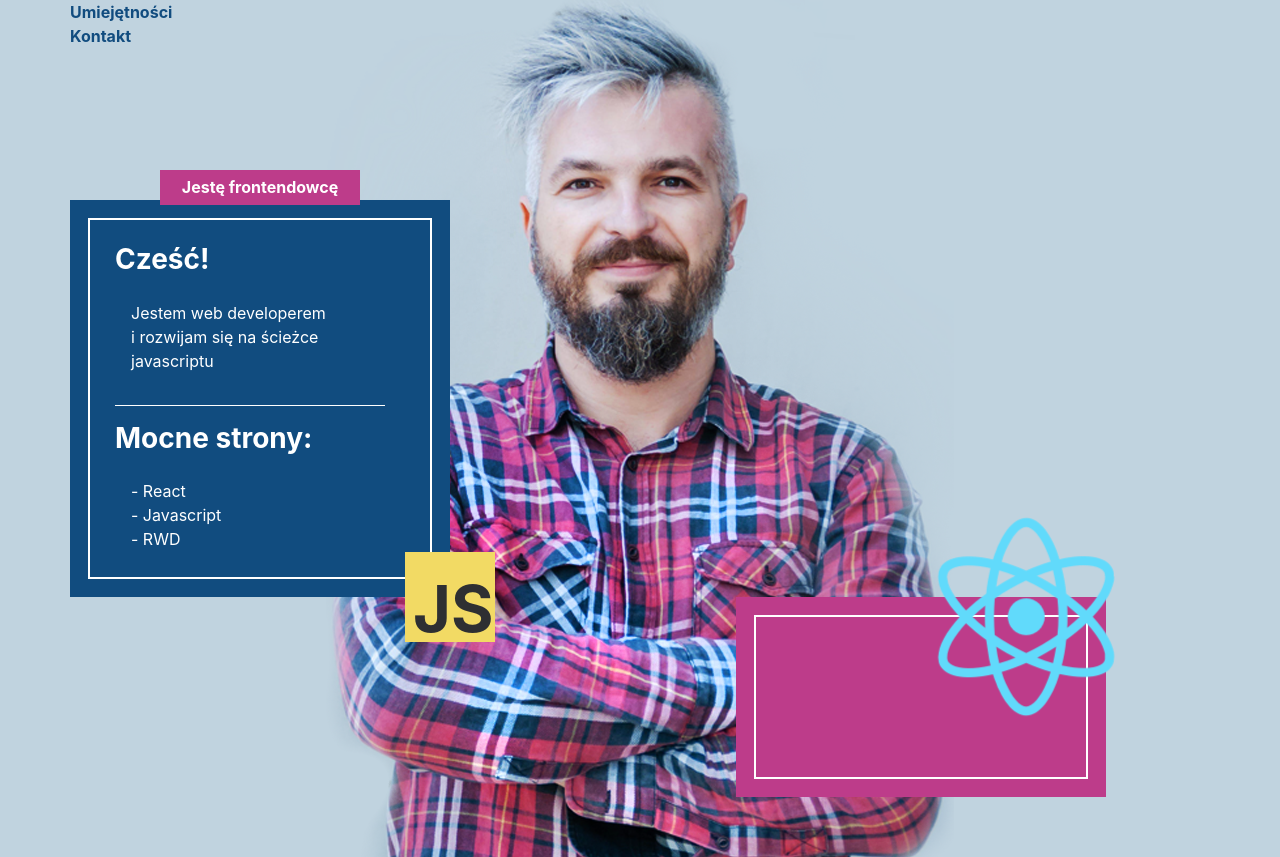
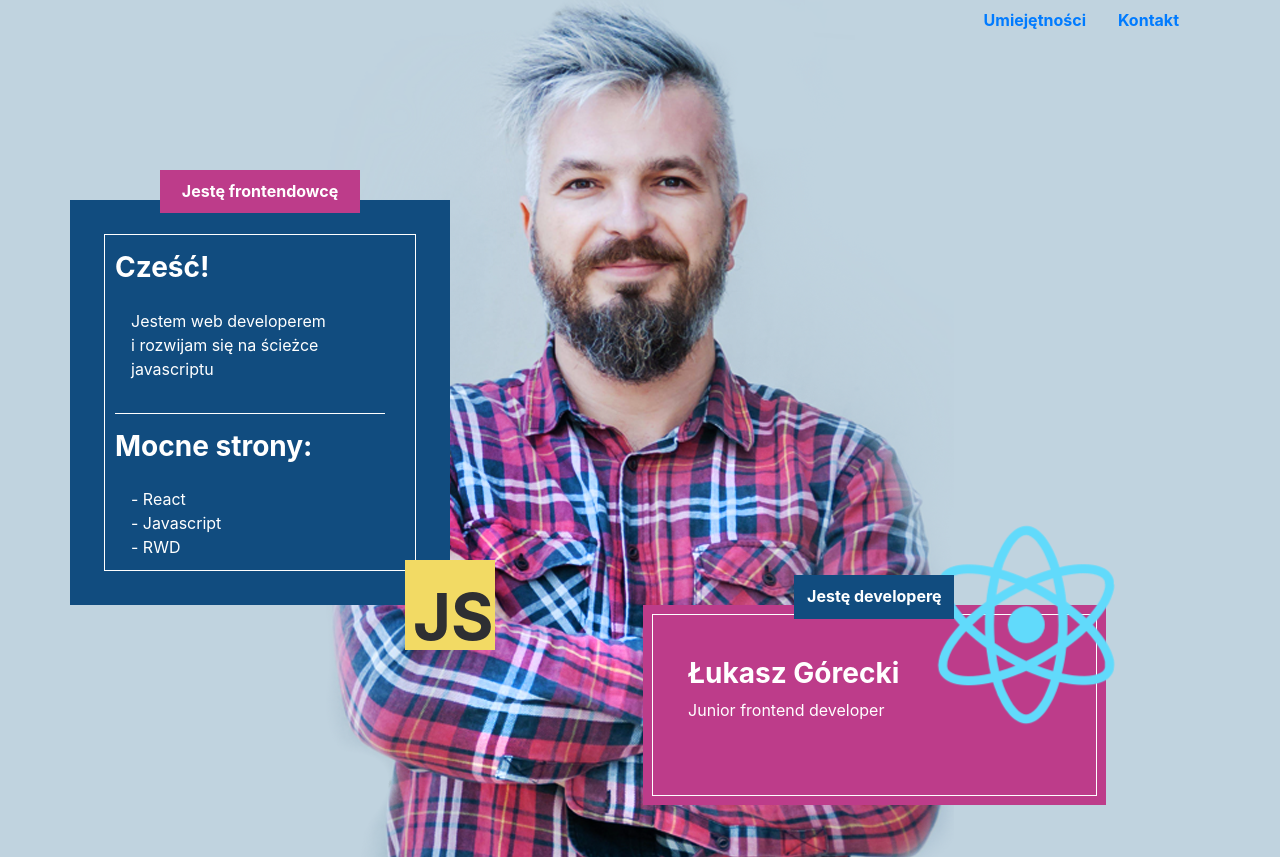
Before and after one commit to sq1fya/my-lp, a React (Create React App) app: page / in a window 1280 px wide. Built offline with nearby package versions, Linux system fonts and the light colour scheme.

Commit message:
add all element to project - start comparison

```diff
--- a/src/App.js
+++ b/src/App.js
@@ -7,20 +7,25 @@ class App extends Component {
   render() {
     return (
       <section className="container-fluid image-lukasz">
-        <div className="row">
+        <div className="row ">
           <div className="container">
-            <div className="row">
+            <div className="row justify-content-end">
               <header>
-                <div className="col" />
-                <nav className="nav-bar">
-                  <ul className="list-group">
-                    <li><strong>Umiejętności</strong></li>
-                    <li><strong>Kontakt</strong> </li>
+                <div className="col ">
+                <nav className="nav-bar ">
+                  <ul className="nav ">
+                    <li className="nav-item">
+                      <a className="nav-link" href="#"><strong>Umiejętności</strong></a>
+                    </li>
+                    <li>
+                      <a className="nav-link" href="#"><strong>Kontakt</strong></a>
+                    </li>
                   </ul>
                 </nav>
+                </div>
               </header>
             </div>
-            <div className="row d-flex align-items-end ">
+            <div className="row d-flex align-items-end">
               <div className="left-box col-4">
                 <div className="title-box justify-content-center sticky-top">
                   <h6 className="title "><strong>Jestę frontendowcę</strong></h6>
@@ -49,11 +54,20 @@ class App extends Component {
                 </span>
               </div>
             </div>
-            <div>
-                <div className="react-logo float-right">
-                  <img src={logo} className="App-logo sticky-top" alt="logo" />
-                </div>
-              <div className="right-box col-4 float-right">
+            <div className="react-logo float-right">
+              <img src={logo} className="App-logo sticky-top" alt="logo" />
+            </div>
+            <div className="right-box col-5 float-right">
+              <div className="title-box justify-content-center">
+                <h6 className="title sticky-top"><strong>Jestę developerę</strong></h6>
+              </div>
+              <div className="inside-text">
+                <h3>
+                  <strong>Łukasz Górecki</strong>
+                </h3>
+                <p className="mb-auto">
+                  Junior frontend developer
+                </p>
               </div>
             </div>
           </div>
--- a/src/main.scss
+++ b/src/main.scss
@@ -3,6 +3,9 @@ hr {
   border-top: 1px solid rgba(255,255,255,.9);
 }
 
+button {
+  text-decoration: none;
+}
 
 // >>>>>>>>>>> global end <<<<<<<<<<
 
@@ -12,6 +15,7 @@ hr {
   color: #114c7f;
   list-style-type: none;
 }
+
 .image-lukasz {
   background-image: url("./gfx/lukasz.png");
   height: 857px;
@@ -24,8 +28,8 @@ hr {
   background-color: #114c7f;
   color: white;
   border-color: #f2da64;
-  outline: 2px solid #fff;
-  outline-offset: -20px;
+  outline: 1px solid #fff;
+  outline-offset: -35px;
 }
 
 .inside-text {
@@ -35,13 +39,12 @@ hr {
 
 .row .left-box .title-box {
   max-width: 200px;
-  margin: 0 auto;
 }
 
 .left-box .title-box .title {
   background-color: #BD3C8A;
   text-align: center;
-  padding: 8px;
+  padding: 12px;
   margin-top: -30px;
 }
 
@@ -54,21 +57,53 @@ hr {
   margin: -45px;
 }
 
-.inside-text ul {
+.left-box .inside-text ul {
   list-style-type: none;
+}
+
+// common part
+
+.title-box {
+  margin: 0 auto;
+}
+.title {
+  padding: 50px;
+}
+
+// common part end
+
+.react-logo {
+  margin-left: -250px;
+  margin-top: -100px;
 }
 
 .right-box {
   background-color: #BD3C8A;
   height: 200px;
-  outline: 2px solid #fff;
-  outline-offset: -20px;
+  outline: 1px solid #fff;
+  outline-offset: -10px;
+  color: white;
 }
 
-.react-logo {
-  margin-left: -250px;
-  margin-top: -100px;
+.right-box .inside-text {
+  max-width: 300px;
 }
+
+.right-box .title-box {
+  max-width: 160px;
+}
+
+
+.right-box .title-box .title {
+  background-color: #114c7f;
+  text-align: center;
+  padding: 12px;
+  margin-top: -30px;
+}
+
+.right-box .inside-text {
+}
+
 // >>>>>>>>>>> header end <<<<<<<<<<
 
 // >>>>>>>>>>> nav <<<<<<<<<<
```
